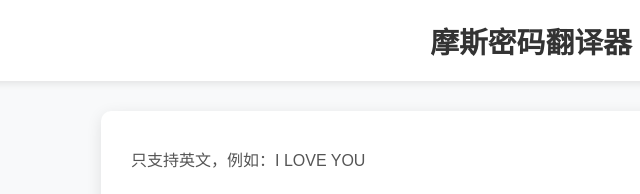
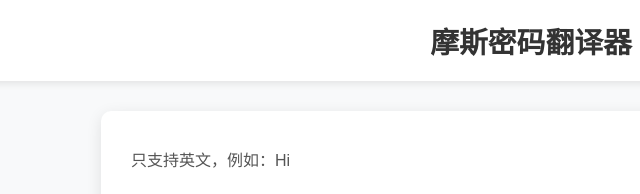
Before and after one commit to DylanLaw1123/translater, a plain HTML site: page index.html in a window 1280 px wide. Shown: the top 194 px of the page, 109-749 px from the left. Drawn offline with Linux system fonts and the light colour scheme.

Commit message:
Update index.html

```diff
--- a/index.html
+++ b/index.html
@@ -102,7 +102,7 @@
 <body>
   <header>摩斯密码翻译器</header>
   <main>
-    <p>只支持英文，例如：I LOVE YOU </p>
+    <p>只支持英文，例如：Hi </p>
     <textarea id="inputText" placeholder="请输入文字或摩斯密码..."></textarea>
 
     <div class="btn-container">
```
